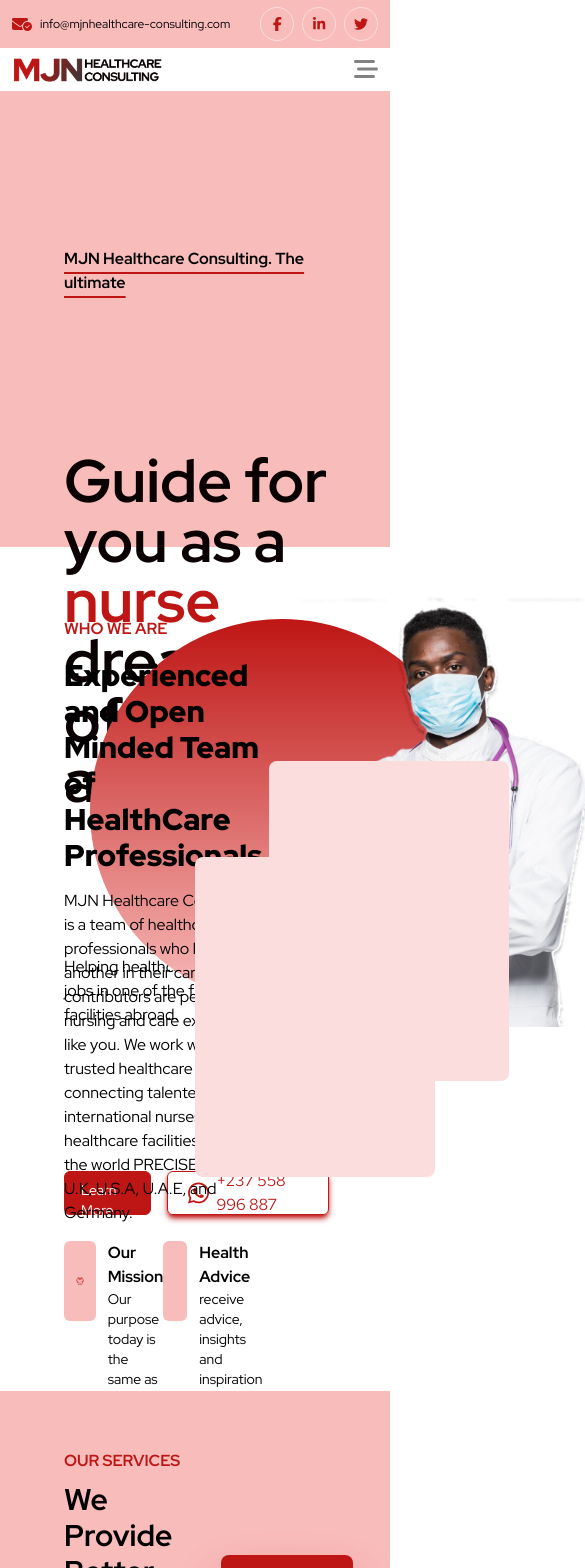
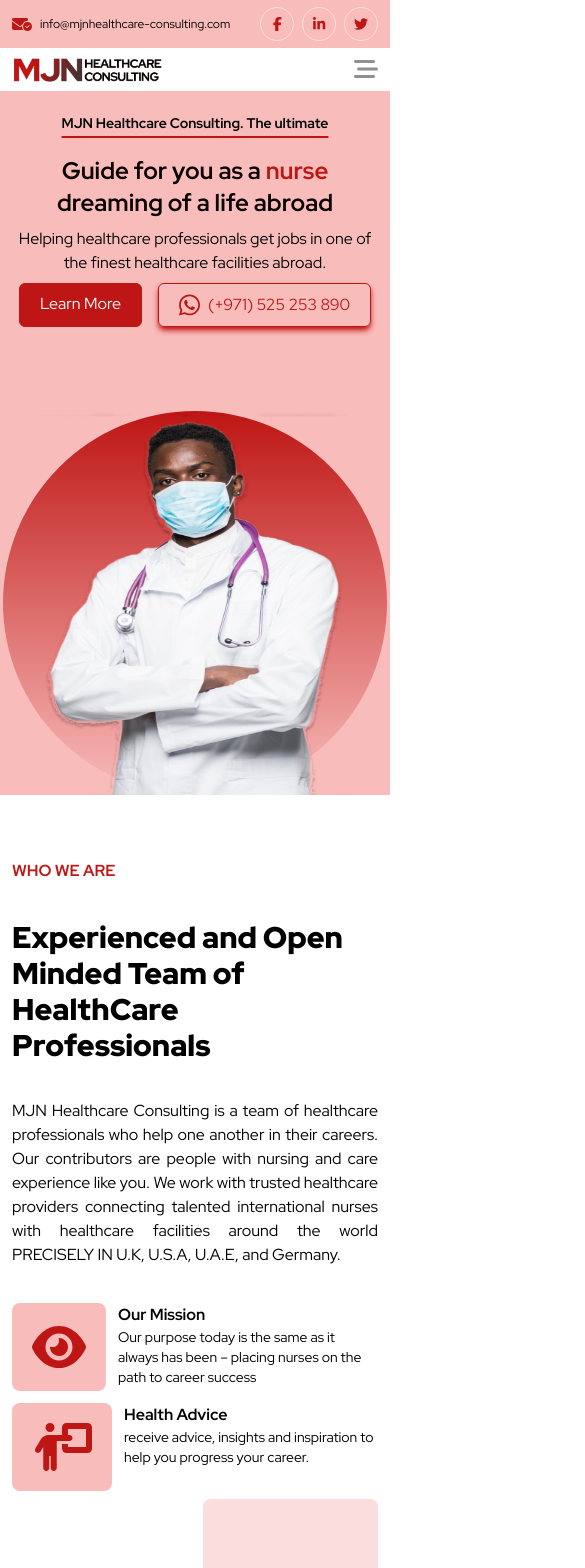
Before and after one commit to NgoranA/mjnhc, a Next.js app: page / in a window 390 px wide. Shown: the top 1568 px of the page, 585 px wide, since content can reach past the window. Built offline with nearby package versions, Linux system fonts and the light colour scheme; what @graphql-tools/schema would draw is missing.

Commit message:
added responsiveness to home page

```diff
--- a/components/About.tsx
+++ b/components/About.tsx
@@ -1,15 +1,23 @@
+import {
+  faEye,
+  faEyeDropper,
+  faEyeLowVision,
+  faEyeSlash,
+  faPersonChalkboard,
+} from "@fortawesome/free-solid-svg-icons";
+import { FontAwesomeIcon } from "@fortawesome/react-fontawesome";
 import Image from "next/image";
 import React from "react";
 
 const AboutSection = () => {
   return (
-    <div className="h-screen px-16 grid items-center grid-cols-2 ">
-      <section className="grid gap-4">
+    <div className=" h-full py-16 md:h-screen px-3 text-left md:text-left  flex flex-col md:flex-row gap-16  md:gap-4 md:px-16 md:py-0  md:items-center md:justify-between ">
+      <div className="flex flex-col w-full md:w-7/12 gap-9">
         <p className="font-bold text-redish  ">WHO WE ARE</p>
         <p className="text-3xl font-extrabold">
           Experienced and Open Minded Team of HealthCare Professionals
         </p>
-        <p>
+        <p className="text-justify">
           MJN Healthcare Consulting is a team of healthcare professionals who
           help one another in their careers. Our contributors are people with
           nursing and care experience like you. We work with trusted healthcare
@@ -17,21 +25,15 @@
           facilities around the world PRECISELY IN U.K, U.S.A, U.A.E, and
           Germany.
         </p>
-        <div className="grid grid-cols-2  ">
+        <div className="flex flex-col md:flex-row gap-5  justify-between  ">
           <div className="flex gap-3 h-20 justify-start">
-            <div className=" grid items-center bg-pinkish rounded-md p-3 justify-center">
-              {" "}
-              <Image
-                alt="mission image"
-                src="/mission.png"
-                height={80}
-                // className="bg"
-                width={120}
-              />{" "}
-            </div>
-            <div className="">
+            <FontAwesomeIcon
+              icon={faEye}
+              className="p-5 text-redish text-5xl rounded-lg bg-pinkish"
+            />
+            <div className="text-left">
               <p className="font-bold">Our Mission</p>
-              <p className=" text-sm">
+              <p className="text-left text-sm">
                 {" "}
                 Our purpose today is the same as it always has been – placing
                 nurses on the path to career success{" "}
@@ -39,29 +41,23 @@
             </div>
           </div>
           <div className="flex gap-3 h-20 justify-start">
-            <div className=" grid items-center bg-pinkish rounded-md p-3 justify-center">
-              {" "}
-              <Image
-                alt="mission image"
-                src="/advice.png"
-                height={80}
-                // className="bg"
-                width={120}
-              />{" "}
-            </div>
-            <div className="">
+            <FontAwesomeIcon
+              icon={faPersonChalkboard}
+              className="p-5 text-redish text-5xl rounded-lg bg-pinkish"
+            />
+            <div className="text-left">
               <p className="font-bold">Health Advice</p>
-              <p className=" text-sm">
+              <p className="text-left text-sm">
                 receive advice, insights and inspiration to help you progress
                 your career.
               </p>
             </div>
           </div>
         </div>
-      </section>
-      <div className="grid grid-cols-2 ml-auto gap-4 justify-center">
-        <div className="bg-lightish h-80 w-60 translate-y-12  rounded-lg"></div>
-        <div className="bg-lightish h-80 w-60 -translate-y-12  rounded-lg"></div>
+      </div>
+      <div className="flex w-full md:w-5/12 md:ml-auto gap-4 justify-center">
+        <div className="bg-lightish h-80 w-6/12 translate-y-12  rounded-lg"></div>
+        <div className="bg-lightish h-80 w-6/12 -translate-y-12  rounded-lg"></div>
       </div>
     </div>
   );
--- a/components/Appointment.tsx
+++ b/components/Appointment.tsx
@@ -6,7 +6,7 @@
     <div className="h-80 gap-7 flex justify-center flex-col  items-center px-16   bg-pinkish">
       <div className="text-center">
         <p className="text-redish text-lg">Let&apos;s get Personal</p>
-        <p className="text-5xl font-bold">
+        <p className="text-3xl md:text-5xl font-bold">
           Contact us today to schedule an Appointment
         </p>
       </div>
--- a/components/Carousel.tsx
+++ b/components/Carousel.tsx
@@ -3,21 +3,22 @@
 import { faWhatsapp } from "@fortawesome/free-brands-svg-icons";
 import { IconProp } from "@fortawesome/fontawesome-svg-core";
 import Image from "next/image";
+import hero from "../public/hero.png";
 import Link from "next/link";
 
 function Carousel() {
   return (
-    <div
-      style={{ height: "28.5rem" }}
-      className=" bg-pinkish grid grid-cols-3 items-center justify-between px-16 "
+    <section
+      // style={{ height: "28.5rem" }}
+      className=" bg-pinkish h-[full] md:h-[30rem] flex flex-col md:flex-row gap-16 items-center justify-start md:items-center md:justify-between px-3 md:px-16 "
     >
-      <div className="grid grid-rows-4 col-span-2">
+      <div className="grid grid-rows-4 col-span-full text-center md:text-left md:col-span-2">
         {/* <div className=""> */}
-        <p className=" items-center grid font-bold underline underline-offset-8 decoration-2 decoration-redish ">
+        <p className=" items-center grid font-bold underline underline-offset-8 decoration-2 decoration-redish text-sm md:text-base ">
           MJN Healthcare Consulting. The ultimate
         </p>
         {/* </div> */}
-        <p className=" text-blackish font-bold text-6xl">
+        <p className=" text-blackish font-bold text-2xl md:text-6xl">
           Guide for you as a <span className="text-redish">nurse</span> dreaming
           of a life abroad
         </p>
@@ -26,10 +27,10 @@
           Helping healthcare professionals get jobs in one of the finest
           healthcare facilities abroad.
         </p>
-        <div className="flex gap-4">
+        <div className="flex gap-4 justify-center md:justify-start">
           <Link
-            href=""
-            className="bg-redish duration-500 hover:-translate-y-2  border h-11 border-redish rounded-md py-2 px-4 text-white text-sm"
+            href="services"
+            className="bg-redish duration-500 hover:-translate-y-2  border h-11 border-redish rounded-md py-2 px-5 text-white text-md"
           >
             {" "}
             Learn More
@@ -42,21 +43,21 @@
               className="text-2xl mr-2"
               icon={faWhatsapp as IconProp}
             />
-            +237 558 996 887
+            (+971) 525 253 890
           </Link>
         </div>
       </div>
-      <div className="grid items-center justify-center ">
+      <div className="relative flex md:h-full   items-center justify-center ">
         <Image
           alt="hero image"
           src="/hero.png"
-          className="absolute  ml-14"
+          className="absolute h-full overflow-hidden  md:ml-14"
           height={600}
-          width={306}
+          width={320}
         />
-        <div className="h-96 w-96 bg-gradient-to-b from-redish to-pinkish rounded-full "></div>
+        <div className=" h-96 w-96 bg-gradient-to-b from-redish to-pinkish rounded-full "></div>
       </div>
-    </div>
+    </section>
   );
 }
 
--- a/components/Figures.tsx
+++ b/components/Figures.tsx
@@ -5,46 +5,48 @@
 
 function Figures() {
   return (
-    <section className="bg-white py-9 flex px-16 items-center justify-between h-96 w-full">
+    <section className="bg-white gap-28 py-20 flex flex-col md:flex-row-reverse px-3  md:px-16 md:items-center md:justify-between h-full w-full">
       <div className="flex flex-col gap-4">
         <p className=" font-bold text-redish capitalize">WHY CHOOSE US</p>
-        <p className="font-bold text-3xl">Our Numbers speak for themselves</p>
-        <p className="text-lg w-96">
+        <p className="font-bold text-2xl md:text-3xl">
+          Our Numbers speak for themselves
+        </p>
+        <p className="text-lg w-full">
           With our expertise and experience we have achieved so much from the
           moment of our existence, we have....
         </p>
         <Link
-          href="#appointment"
-          className=" bg-redish px-8 w-60    rounded-md py-3 text-white"
+          href="appointment"
+          className=" bg-redish px-8 w-full text-center hover:scale-110 transition duration-500   rounded-md py-3 text-white"
         >
           <FontAwesomeIcon className="mr-2" icon={faCalendarAlt} />
           Book an appointment{" "}
         </Link>
       </div>
-      <div className="flex   items-center gap-12">
-        <div className="flex  flex-col gap-12 -translate-y-8 ">
-          <div className="bg-redish h-20 rounded-md  ">
-            <div className="bg-pinkish shadow-md shadow-redish  -translate-x-5 -translate-y-5 px-5 py-2 scroll-smooth  rounded-md h-20 w-56">
+      <div className="flex  flex-col sm:flex-row-reverse items-center pl-5  gap-3 sm:gap-12">
+        <div className="flex  flex-col  gap-12 -translate-y-8 ">
+          <div className="bg-redish h-24 rounded-md  ">
+            <div className="bg-pinkish shadow-md shadow-redish  -translate-x-5 -translate-y-5 px-5 py-2 scroll-smooth  rounded-md h-24 w-72">
               <p className="text-lg text-greyish font-bold">10+</p>
               <p className="text-lg text-greyish">Years of Experience</p>
             </div>
           </div>
-          <div className="bg-redish h-20 rounded-md   ">
-            <div className="bg-pinkish shadow-md shadow-redish  -translate-x-5 -translate-y-5 px-5 py-2 scroll-smooth  rounded-md h-20 w-56">
+          <div className="bg-redish h-24 rounded-md   ">
+            <div className="bg-pinkish shadow-md shadow-redish  -translate-x-5 -translate-y-5 px-5 py-2 scroll-smooth  rounded-md h-24 w-72">
               <p className="text-lg text-greyish font-bold">200+</p>
               <p className="text-lg text-greyish">Placements Made</p>
             </div>
           </div>
         </div>
         <div className="flex  gap-12 flex-col translate-y-8 ">
-          <div className="bg-redish h-20 rounded-md   ">
-            <div className="bg-pinkish shadow-md shadow-redish  -translate-x-5 -translate-y-5 px-5 py-2 scroll-smooth  rounded-md h-20 w-56">
+          <div className="bg-redish h-24 rounded-md   ">
+            <div className="bg-pinkish shadow-md shadow-redish  -translate-x-5 -translate-y-5 px-5 py-2 scroll-smooth  rounded-md h-24 w-72">
               <p className="text-lg text-greyish font-bold">100+</p>
               <p className="text-lg text-greyish">Exams Success Stories</p>
             </div>
           </div>
-          <div className="bg-redish h-20 rounded-md   ">
-            <div className="bg-pinkish shadow-md shadow-redish  -translate-x-5 -translate-y-5 px-5 py-2 scroll-smooth  rounded-md h-20 w-56">
+          <div className="bg-redish h-24 rounded-md   ">
+            <div className="bg-pinkish shadow-md shadow-redish  -translate-x-5 -translate-y-5 px-5 py-2 scroll-smooth  rounded-md h-24 w-72">
               <p className="text-lg text-greyish font-bold">15+</p>
               <p className="text-lg text-greyish">Support Hours</p>
             </div>
--- a/components/Navbar.tsx
+++ b/components/Navbar.tsx
@@ -17,16 +17,16 @@
     },
     {
       label: "Services",
-      path: "#services",
+      path: "services",
     },
     {
       label: "About Us",
       path: "/about",
     },
-    {
-      label: "Blog",
-      path: "/blog",
-    },
+    // {
+    //   label: "Blog",
+    //   path: "/blog",
+    // },
     {
       label: "Contact Us",
       path: "/contact",
@@ -78,12 +78,15 @@
             );
           })}
         </div>
-        <button className="hidden bg-redish px-8 font-red_hat  rounded-md py-3 text-white lg:block">
+        <Link
+          href="appointment"
+          className="hidden bg-redish px-8 font-red_hat  rounded-md py-3 text-white lg:block"
+        >
           Book an appointment{" "}
-        </button>
+        </Link>
       </nav>
       {openMenu && (
-        <div className="w-full z-50 flex flex-col transition ease-linear delay-75  bg-white absolute">
+        <nav className="w-full h-80 z-50 flex flex-col transition ease-linear delay-75  bg-white absolute">
           {menu.map((page, index) => {
             return (
               <Link
@@ -100,12 +103,15 @@
             );
           })}
 
-          <div className="w-full px-2">
-            <button className="w-full font-red_hat font-bold rounded-md bg-redish text-white py-3 ">
+          <div className="w-full py-8 px-2">
+            <Link
+              href="appointment"
+              className="w-full px-5 font-red_hat font-bold rounded-md bg-redish text-white py-3 "
+            >
               Book an appointment
-            </button>
+            </Link>
           </div>
-        </div>
+        </nav>
       )}
     </>
   );
--- a/components/Services.tsx
+++ b/components/Services.tsx
@@ -13,26 +13,19 @@
   return (
     <div
       id="services"
-      className=" grid grid-flow-row-dense h-screen bg-pinkish  items-center  py-7 px-16 "
+      className=" grid  md:grid-flow-row-dense h-full gap-8  bg-pinkish  items-center py-12 px-3 md:px-16 "
     >
       <div className="flex items-center justify-between">
         <div className=" flex flex-col  gap-2">
           <p className="font-bold text-redish offset-4 shadow-2xl shadow-redish  ">
             OUR SERVICES
           </p>
-          <p className="text-3xl font-bold w-2/3 ">
+          <p className=" text-2xl md:text-3xl font-bold  md:w-2/3 ">
             We Provide Better Health Experience and Placement
           </p>
         </div>
-        <Link
-          href="/services"
-          className="bg-redish transition   hover:duration-500 hover:ease-in-out hover:-translate-y-2 shadow-2xl hover: shadow-redish rounded-lg text-white  px-9 py-3"
-        >
-          {" "}
-          All Services{" "}
-        </Link>
       </div>
-      <div className="grid gap-6 text-greyish grid-cols-4">
+      <div className="grid gap-6 text-greyish md:grid-cols-4">
         <div className="bg-white h-96 p-3 hover:-translate-y-4 duration-300 hover:text-redish  rounded-lg">
           <div className="  rounded-lg flex gap-3 items-center flex-col text-center  border-greylight hover:border-lightish border-2 px-2 py-10  ">
             <div className="h-20 w-20 p-2 flex items-center justify-center bg-lightish rounded-full">
@@ -140,6 +133,15 @@
           </Link>
         </div>
       </div>
+      <div className="flex  justify-end">
+        <Link
+          href="/services"
+          className="bg-redish transition   hover:duration-500 hover:ease-in-out hover:-translate-y-2 shadow-2xl hover: shadow-redish rounded-lg text-white  px-9 py-3"
+        >
+          {" "}
+          Our Services{" "}
+        </Link>
+      </div>
     </div>
   );
 };
--- a/components/Team.tsx
+++ b/components/Team.tsx
@@ -10,13 +10,13 @@
 
 const Team = () => {
   return (
-    <section className="bg-lightish h-fit flex bg-gradient-to-t from-lightish flex-col py-12  ">
-      <div className="flex justify-between items-center pl-16">
-        <div className="w-7/12 gap-5 flex flex-col z-50 ">
+    <section className="bg-lightish h-full flex bg-gradient-to-t from-lightish flex-col py-12  ">
+      <div className="flex flex-col items-center  sm:flex-row sm:justify-between sm:gap-16 sm:items-center pl-3 md:pl-16">
+        <div className="w-full md:w-10/12 gap-5 flex flex-col z-50 ">
           <p className="text-base text-redish font-bold">OUR TEAM</p>{" "}
           <p className="text-3xl font-bold ">Meet Our Team Of Experts</p>
-          <p className="text-greyish">
-            <span className="font-bold"> Mbout John Nyah</span> and his Well
+          <p className="text-greyish w-11/12 text-justify sm:text-left sm:w-10/12">
+            <span className="font-bold "> Mbout John Nyah</span> and his Well
             Trained and Experienced Team of Experts are dedicated in providing
             the best possible health care job placement. We at MJN Healthcare
             consulting are focused on helping you get a better job placement
@@ -27,29 +27,31 @@
             <p className="text-redish font-bold">CEO and Founder</p>
           </div>
         </div>
-        <div className="col-4 overflow-hidden ">
+        <div className="w-full sm:w-5/12  md:ml-96 overflow-hidden ">
+          {/* <div className="overflow-x-hidden"> */}
           <Image
             src="/seo.png"
             alt="ceo picture"
-            className="absolute hover:scale-105 transition duration-500 -ml-52"
+            className="absolute hover:scale-105 transition duration-500 ml-0 sm:-ml-52  "
             height={400}
             width={350}
           />
+          {/* </div> */}
           {/* <div className="absolute z-50 bg-redish -ml-52  h-20  w-full"></div> */}
           <div className=" h-96 w-96 -mr-36 bg-gradient-to-b from-redish z-30  rounded-full"></div>
         </div>
       </div>
       <div className="bg-gradient-to-t from-lightish z-40  -mt-14 h-20 "></div>
-      <div className="bg-lightish h-96 z-50 flex gap-9 justify-between px-16">
-        <figure className="flex hover:scale-110 items-center gap-3 transition duration-500 bg-white w-full rounded-2xl ">
+      <div className="bg-lightish h-full z-50 flex flex-col md:flex-row gap-9 justify-between px-8 md:px-16  w-full">
+        <figure className="flex flex-col md:flex-row hover:scale-110 items-center gap-3 transition duration-500 bg-white w-full rounded-2xl ">
           <Image
             src="/f.jpg"
             width={300}
             height={50}
-            className=" h-full rounded-l-2xl  "
+            className=" h-full w-full md:w-6/12 rounded-t-2xl md:rounded-l-2xl md:rounded-tr-none  "
             alt="team_picture"
           />
-          <figcaption className=" flex gap-5 flex-col ">
+          <figcaption className=" flex gap-2 md:gap-5 py-5 text-center items-center md:items-start md:text-left flex-col ">
             <p className="text-lg font-bold">Ngoran Mirabel Kiwonyuy </p>
             <div>
               <p className="text-lg text-redish">Country Manager </p>
@@ -63,8 +65,8 @@
             </div>
           </figcaption>
         </figure>
-        <figure className="flex hover:scale-110 transition duration-500 items-center text-right justify-end gap-3  bg-white w-full rounded-2xl ">
-          <figcaption className=" flex gap-5 flex-col">
+        <figure className="flex flex-col-reverse md:flex-row hover:scale-110 transition duration-500 items-center text-center md:text-right w-full justify-end gap-3  bg-white rounded-2xl ">
+          <figcaption className=" flex gap-2 md:gap-5 py-5 items-center flex-col">
             <p className="text-lg font-bold">Mrs. Karean Etchu </p>
             <div>
               <p className="text-lg text-redish">Country Manager </p>
@@ -81,7 +83,7 @@
             src="/f.jpg"
             width={300}
             height={50}
-            className=" h-full rounded-r-2xl "
+            className=" h-full rounded-t-2xl w-full md:w-6/12 md:rounded-r-2xl md:rounded-tl-none "
             alt="team_picture"
           />
         </figure>
--- a/components/Testimony.tsx
+++ b/components/Testimony.tsx
@@ -5,20 +5,20 @@
 
 const Testimony = () => {
   return (
-    <section className="h-screen px-16 py-12 flex gap-12 flex-col">
-      <div className="flex items-center justify-between">
+    <section className="h-full px-3 md:px-16 py-12 flex gap-12 flex-col">
+      <div className="flex flex-col md:flex-row items-center justify-between">
         <div>
           <p className="text-base font-bold text-redish">FEEDBACK</p>
           <p className="text-3xl font-bold ">What our clients say about us.</p>
         </div>
-        <p className="text-lg text-greyish w-1/3">
+        <p className="text-lg text-greyish w-full md:w-1/3">
           {" "}
           These kind words mean a lot to us and so we look forward to shaping
           more careers.{" "}
         </p>
       </div>
-      <div className="flex items-center gap-16 justify-center">
-        <div className="flex w-3/12 gap-3 flex-col ">
+      <div className="flex items-center flex-col md:flex-row gap-16 justify-center">
+        <div className="flex w-full md:w-3/12 gap-3 flex-col ">
           {/* <div> */}
           <center>
             <Image
@@ -52,7 +52,7 @@
             <p className="text-greyish ">Cameroonian</p>
           </div>
         </div>
-        <div className="flex w-3/12 gap-3 flex-col ">
+        <div className="flex w-full md:w-3/12 gap-3 flex-col ">
           {/* <div> */}
           <center>
             <Image
@@ -86,7 +86,7 @@
             <p className="text-greyish">Cameroonian</p>
           </div>
         </div>
-        <div className="flex w-3/12 gap-3 flex-col ">
+        <div className="flex w-full md:w-3/12 gap-3 flex-col ">
           {/* <div> */}
           <center>
             <Image
--- a/pages/index.tsx
+++ b/pages/index.tsx
@@ -26,7 +26,7 @@
         <meta name="viewport" content="width=device-width, initial-scale=1" />
         <link rel="icon" href="/favicon.ico" />
       </Head>
-      <main className="flex flex-col">
+      <main className="">
         <Topbar />
         <Navbar />
         <Hero />
```
